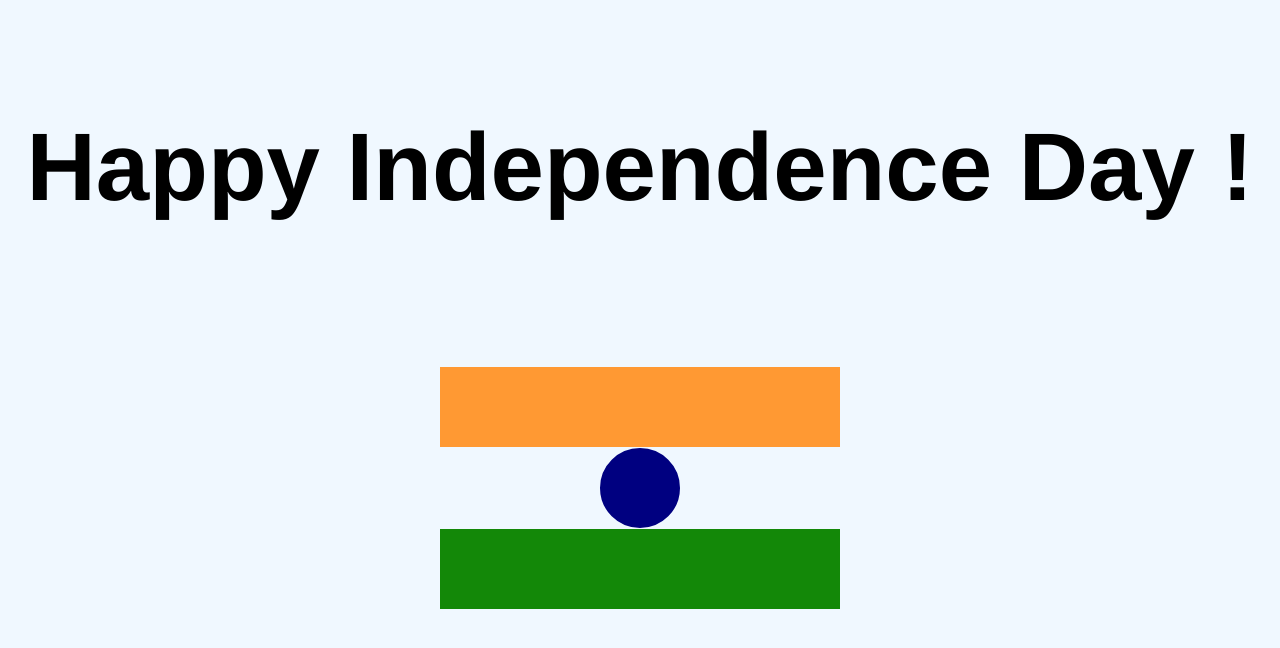
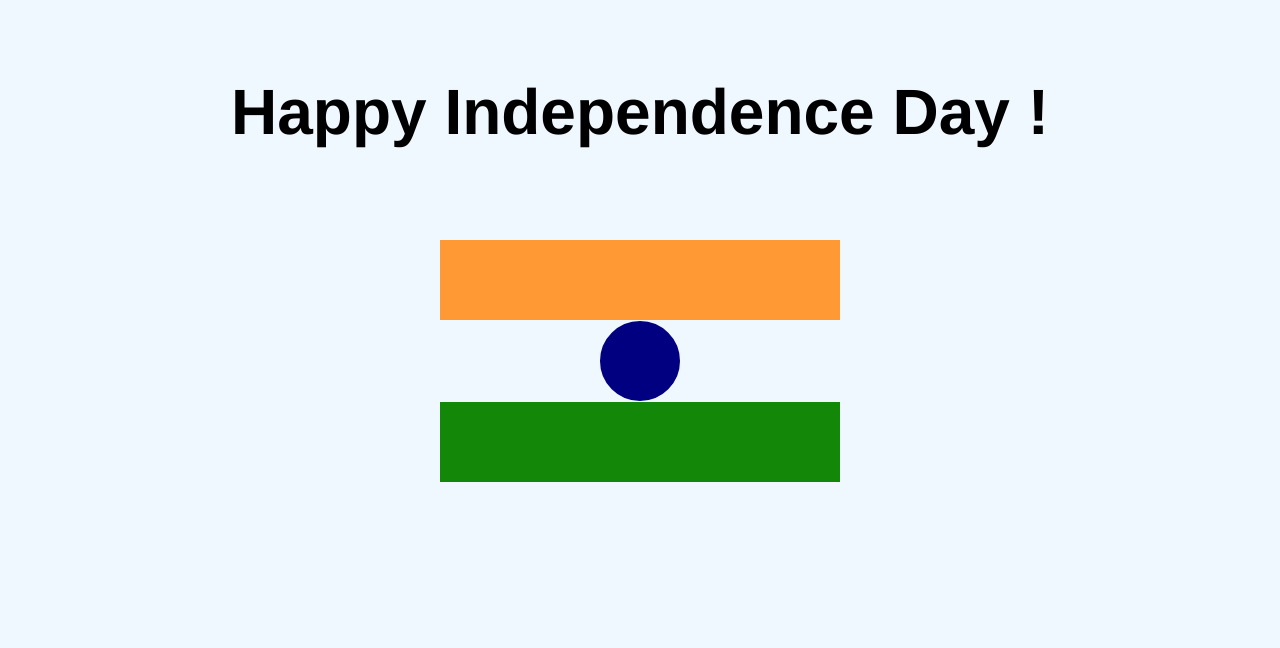
Before and after one commit to Ashishpal438/Indian-flag, a plain HTML site: page index.html in a window 1280 px wide. Drawn offline with Linux system fonts and the light colour scheme.

Commit message:
Update style.css

```diff
--- a/style.css
+++ b/style.css
@@ -12,8 +12,8 @@ body{
     justify-content: center;
     align-items: center;
     text-align: center;
-    margin-top: 3rem;
-    font-size: 3rem;
+    margin-top: 2rem;
+    font-size: 2rem;
 }
 
 .logo{
@@ -22,7 +22,7 @@ body{
     justify-content: center;
     align-items: center;
     text-align: center;
-    margin-top: 5rem;
+    margin-top: 3rem;
 
 }
 
```
